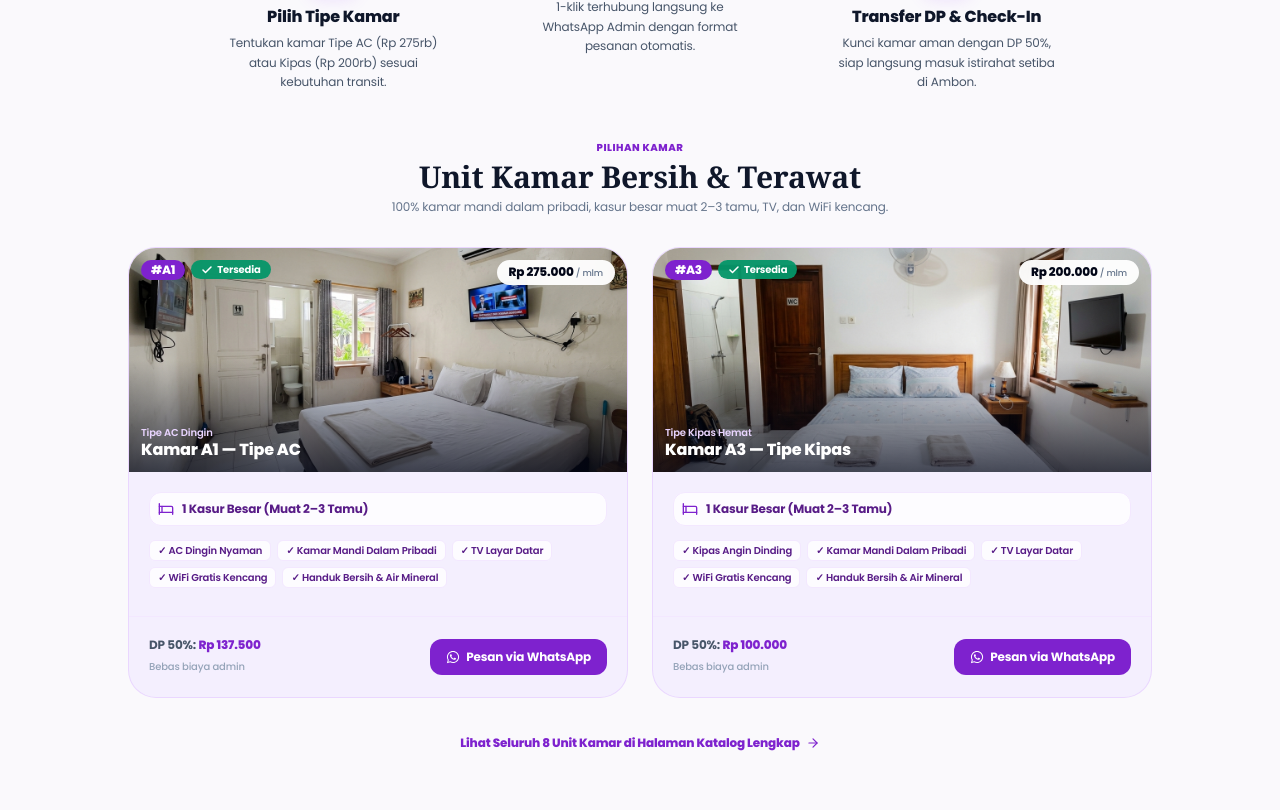
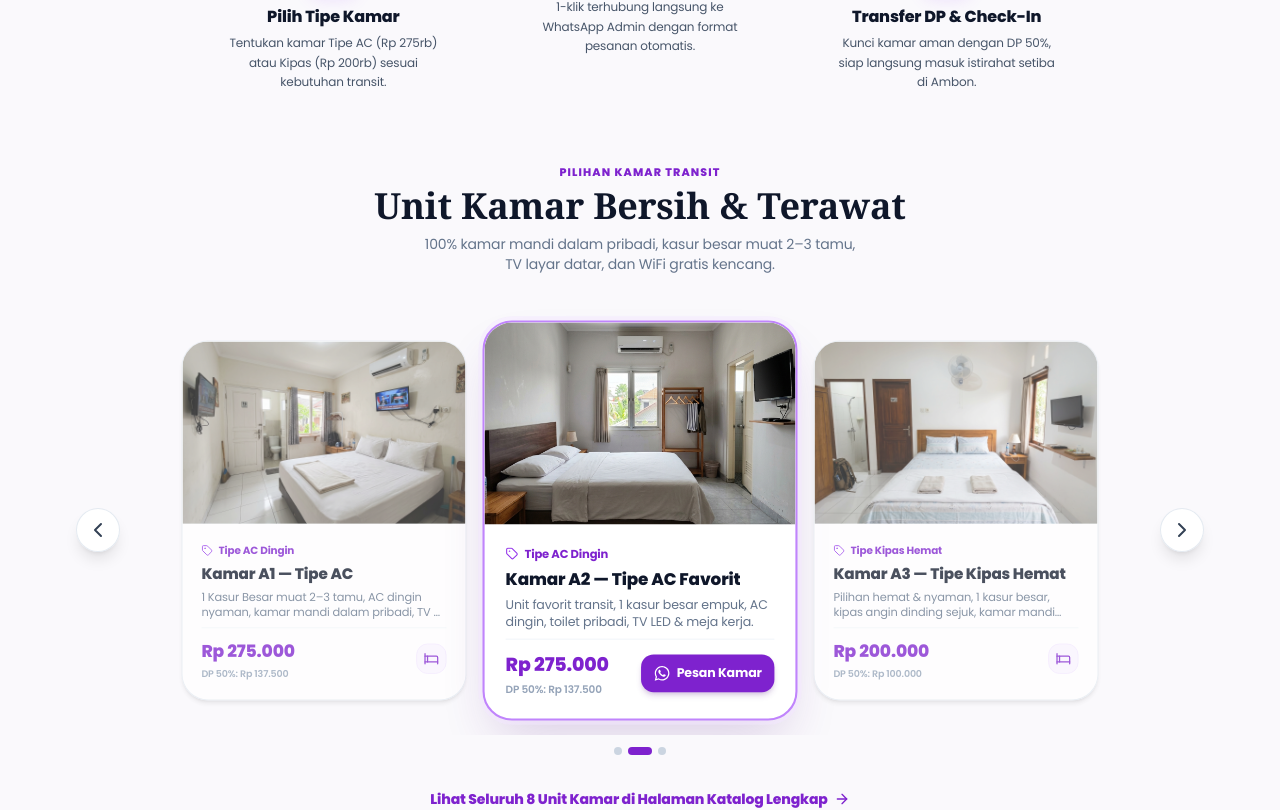
Before and after one commit to ilsetiawan1/penginapan-annisa, a Next.js app in the folder apps/web/: page / in a window 1280 px wide. Shown: the part 1094-1904 px from the top of the page. Built offline with nearby package versions, Linux system fonts and the light colour scheme.

Commit message:
feat(home): convert rooms preview into 3D cover flow slider displaying 3 rooms with 2nd room default centered highlight, matching souvenir card aesthetics

```diff
--- a/apps/web/src/features/public/home/components/home-rooms-preview.tsx
+++ b/apps/web/src/features/public/home/components/home-rooms-preview.tsx
@@ -1,185 +1,242 @@
-import { ArrowRight, Bed, Check } from "lucide-react";
+"use client";
+
+import {
+  ArrowRight,
+  Bed,
+  ChevronLeft,
+  ChevronRight,
+  Sparkles,
+  Tag,
+} from "lucide-react";
 import Image from "next/image";
 import Link from "next/link";
+import { useState } from "react";
 import { FaWhatsapp } from "react-icons/fa6";
 import { Button } from "../../../../components/ui/button";
 import { getRoomBookingWhatsAppUrl } from "../../../../lib/whatsapp";
 
-interface RoomItem {
+interface FeaturedRoom {
   id: string;
-  number: string;
   name: string;
-  type: "ac" | "kipas";
   typeLabel: string;
   price: string;
+  priceNum: number;
   dp: string;
-  bed: string;
-  capacity: string;
-  facilities: string[];
+  desc: string;
   image: string;
 }
 
-const FEATURED_ROOMS: RoomItem[] = [
+const FEATURED_ROOMS_COLLECTION: FeaturedRoom[] = [
   {
     id: "A1",
-    number: "01",
     name: "Kamar A1 — Tipe AC",
-    type: "ac",
     typeLabel: "Tipe AC Dingin",
-    price: "275.000",
-    dp: "137.500",
-    bed: "1 Kasur Besar (Muat 2–3 Tamu)",
-    capacity: "2–3 Orang",
-    facilities: [
-      "AC Dingin Nyaman",
-      "Kamar Mandi Dalam Pribadi",
-      "TV Layar Datar",
-      "WiFi Gratis Kencang",
-      "Handuk Bersih & Air Mineral",
-    ],
+    price: "Rp 275.000",
+    priceNum: 275000,
+    dp: "Rp 137.500",
+    desc: "1 Kasur Besar muat 2–3 tamu, AC dingin nyaman, kamar mandi dalam pribadi, TV & WiFi kencang.",
     image: "/rooms/room-ac-101.jpg",
   },
   {
+    id: "A2",
+    name: "Kamar A2 — Tipe AC Favorit",
+    typeLabel: "Tipe AC Dingin",
+    price: "Rp 275.000",
+    priceNum: 275000,
+    dp: "Rp 137.500",
+    desc: "Unit favorit transit, 1 kasur besar empuk, AC dingin, toilet pribadi, TV LED & meja kerja.",
+    image: "/rooms/room-ac-102.jpg",
+  },
+  {
     id: "A3",
-    number: "02",
-    name: "Kamar A3 — Tipe Kipas",
-    type: "kipas",
+    name: "Kamar A3 — Tipe Kipas Hemat",
     typeLabel: "Tipe Kipas Hemat",
-    price: "200.000",
-    dp: "100.000",
-    bed: "1 Kasur Besar (Muat 2–3 Tamu)",
-    capacity: "2–3 Orang",
-    facilities: [
-      "Kipas Angin Dinding",
-      "Kamar Mandi Dalam Pribadi",
-      "TV Layar Datar",
-      "WiFi Gratis Kencang",
-      "Handuk Bersih & Air Mineral",
-    ],
+    price: "Rp 200.000",
+    priceNum: 200000,
+    dp: "Rp 100.000",
+    desc: "Pilihan hemat & nyaman, 1 kasur besar, kipas angin dinding sejuk, kamar mandi dalam & WiFi.",
     image: "/rooms/room-kipas-201.jpg",
   },
 ];
 
 export function HomeRoomsPreview() {
+  // Default urutan kedua (Index 1: Kamar A2 Favorit) berada di tengah & ter-highlight
+  const [activeIndex, setActiveIndex] = useState<number>(1);
+
+  const handlePrev = () => {
+    setActiveIndex((prev) => (prev === 0 ? FEATURED_ROOMS_COLLECTION.length - 1 : prev - 1));
+  };
+
+  const handleNext = () => {
+    setActiveIndex((prev) => (prev === FEATURED_ROOMS_COLLECTION.length - 1 ? 0 : prev + 1));
+  };
+
   return (
-    <div className="w-full">
-      {/* Centered Section Header */}
-      <div className="text-center max-w-xl mx-auto mb-6 sm:mb-8">
-        <span className="text-[10px] font-extrabold uppercase tracking-wider text-purple-700 block mb-1">
-          PILIHAN KAMAR
+    <div className="w-full relative overflow-hidden py-4 sm:py-6">
+      {/* Centered Section Header dengan Font Serif Georgia */}
+      <div className="text-center max-w-xl mx-auto mb-6 sm:mb-8 px-4">
+        <span className="text-[11px] font-black uppercase tracking-widest text-purple-700 block mb-1.5">
+          PILIHAN KAMAR TRANSIT
         </span>
-        <h2 className="text-xl sm:text-3xl font-serif font-black text-slate-900 leading-tight">
+        <h2 className="text-2xl sm:text-3xl lg:text-4xl font-serif font-black text-slate-900 leading-tight">
           Unit Kamar Bersih &amp; Terawat
         </h2>
-        <p className="text-xs text-slate-500 mt-1">
-          100% kamar mandi dalam pribadi, kasur besar muat 2–3 tamu, TV, dan WiFi kencang.
+        <p className="text-xs sm:text-sm text-slate-500 mt-2 max-w-md mx-auto leading-relaxed">
+          100% kamar mandi dalam pribadi, kasur besar muat 2–3 tamu, TV layar datar, dan WiFi gratis
+          kencang.
         </p>
       </div>
 
-      {/* 2-Card Grid Layout (Direct 2 Cards on Desktop & Tablet) */}
-      <div className="grid grid-cols-1 md:grid-cols-2 gap-5 sm:gap-6 max-w-5xl mx-auto">
-        {FEATURED_ROOMS.map((room) => (
+      {/* 3D Smooth Sliding Carousel Track (Serasi dengan Oleh-Oleh) */}
+      <div className="relative max-w-6xl mx-auto px-4 sm:px-12">
+        {/* Tombol Navigasi Kiri */}
+        <button
+          type="button"
+          onClick={handlePrev}
+          aria-label="Kamar Sebelumnya"
+          className="absolute left-1 sm:left-3 top-1/2 -translate-y-1/2 z-30 w-10 h-10 sm:w-11 sm:h-11 rounded-full bg-white/95 backdrop-blur-md border border-slate-200/90 text-slate-700 hover:text-purple-700 hover:scale-110 shadow-lg flex items-center justify-center transition-all cursor-pointer"
+        >
+          <ChevronLeft className="w-5 h-5 sm:w-6 sm:h-6" />
+        </button>
+
+        {/* Tombol Navigasi Kanan */}
+        <button
+          type="button"
+          onClick={handleNext}
+          aria-label="Kamar Berikutnya"
+          className="absolute right-1 sm:right-3 top-1/2 -translate-y-1/2 z-30 w-10 h-10 sm:w-11 sm:h-11 rounded-full bg-white/95 backdrop-blur-md border border-slate-200/90 text-slate-700 hover:text-purple-700 hover:scale-110 shadow-lg flex items-center justify-center transition-all cursor-pointer"
+        >
+          <ChevronRight className="w-5 h-5 sm:w-6 sm:h-6" />
+        </button>
+
+        {/* Viewport Track (Translasi Berbasis Lebar Tetap = Nol Glitch) */}
+        <div className="overflow-hidden w-full py-6">
+          <div
+            className="flex items-center justify-center transition-transform duration-500 ease-[cubic-bezier(0.25,1,0.5,1)] will-change-transform"
+            style={{
+              transform: `translateX(calc(${(1 - activeIndex) * 316}px))`,
+            }}
+          >
+            {FEATURED_ROOMS_COLLECTION.map((room, idx) => {
+              const isCenter = idx === activeIndex;
+              const distance = Math.abs(idx - activeIndex);
+
+              return (
                 <div
                   key={room.id}
-            className="bg-[#f4effe] hover:bg-[#f1eaff] rounded-3xl border border-purple-200/90 hover:border-purple-300 shadow-2xs hover:shadow-lg transition-all overflow-hidden flex flex-col justify-between"
+                  onClick={() => setActiveIndex(idx)}
+                  className="w-[280px] sm:w-[300px] shrink-0 mx-2 select-none cursor-pointer"
                 >
-            <div>
-              {/* Photo Banner */}
-              <div className="relative h-48 sm:h-56 w-full bg-slate-100 overflow-hidden">
+                  <div
+                    className={`rounded-3xl overflow-hidden flex flex-col justify-between transition-all duration-500 ease-[cubic-bezier(0.25,1,0.5,1)] ${
+                      isCenter
+                        ? "bg-white border-2 border-purple-400 shadow-2xl shadow-purple-900/20 scale-100 sm:scale-105 opacity-100 ring-4 ring-purple-100/50"
+                        : distance === 1
+                          ? "bg-white/95 border border-slate-200/90 shadow-md scale-95 opacity-75 hover:opacity-95"
+                          : "bg-white/80 border border-slate-200/60 shadow-xs scale-90 opacity-40 hover:opacity-70"
+                    }`}
+                  >
+                    {/* Foto Kamar Bersih & Luas */}
+                    <div className="relative h-44 sm:h-48 w-full bg-slate-100 overflow-hidden">
                       <Image
                         src={room.image}
                         alt={room.name}
                         fill
-                  className="object-cover transition-transform duration-500 hover:scale-105"
+                        className={`object-cover transition-transform duration-700 ${
+                          isCenter ? "scale-105" : "scale-100"
+                        }`}
                       />
-                <div className="absolute inset-0 bg-gradient-to-t from-slate-950/70 via-transparent to-transparent" />
+                    </div>
 
-                {/* Badges */}
-                <div className="absolute top-3 left-3 flex items-center gap-1.5">
-                  <span className="bg-purple-700 text-white px-2.5 py-0.5 rounded-full text-xs font-black shadow-xs">
-                    #{room.id}
+                    {/* Body Info */}
+                    <div className="p-4 sm:p-5 text-left flex-1 flex flex-col justify-between space-y-2">
+                      <div>
+                        {/* Kategori Tipe Kamar */}
+                        <div className="flex items-center gap-1.5 text-purple-700 font-bold text-[11px] mb-1">
+                          <Tag className="w-3 h-3 text-purple-600 shrink-0" />
+                          <span className="truncate">{room.typeLabel}</span>
+                        </div>
+
+                        {/* Nama Kamar (Poppins Font) */}
+                        <h3 className="font-extrabold text-sm sm:text-base text-slate-900 leading-snug line-clamp-1">
+                          {room.name}
+                        </h3>
+
+                        {/* Deskripsi Singkat */}
+                        <p className="text-[11px] sm:text-xs text-slate-500 line-clamp-2 leading-relaxed mt-1">
+                          {room.desc}
+                        </p>
+                      </div>
+
+                      {/* Baris Harga & Aksi WhatsApp */}
+                      <div className="pt-2.5 border-t border-slate-100 mt-2 flex items-center justify-between gap-2">
+                        <div>
+                          <span className="text-base sm:text-lg font-black text-purple-700 leading-none block">
+                            {room.price}
                           </span>
-                  <span className="bg-emerald-600/95 text-white px-2.5 py-0.5 rounded-full text-[10px] font-bold shadow-xs flex items-center gap-1">
-                    <Check className="w-3 h-3 stroke-[3]" />
-                    <span>Tersedia</span>
+                          <span className="text-[10px] text-slate-400 font-semibold mt-0.5 block">
+                            DP 50%: {room.dp}
                           </span>
                         </div>
 
-                <div className="absolute top-3 right-3 bg-white/95 backdrop-blur-md px-3 py-1 rounded-full text-slate-950 font-black text-xs shadow-xs">
-                  Rp {room.price}{" "}
-                  <span className="text-[9px] font-medium text-slate-500">/ mlm</span>
-                </div>
-
-                <div className="absolute bottom-3 left-3 text-white">
-                  <span className="text-[10px] text-purple-200 font-semibold block leading-none mb-0.5">
-                    {room.typeLabel}
-                  </span>
-                  <h3 className="font-extrabold text-base text-white leading-tight drop-shadow-xs">
-                    {room.name}
-                  </h3>
-                </div>
-              </div>
-
-              {/* Card Body */}
-              <div className="p-4 sm:p-5 space-y-3">
-                <div className="flex items-center gap-2 text-xs text-purple-900 font-bold bg-white/85 p-2 rounded-xl border border-purple-100">
-                  <Bed className="w-4 h-4 text-purple-700 shrink-0" />
-                  <span>{room.bed}</span>
-                </div>
-
-                {/* Facility Tags */}
-                <div className="flex flex-wrap gap-1.5 pt-0.5">
-                  {room.facilities.map((fac) => (
-                    <span
-                      key={fac}
-                      className="text-[10px] font-semibold text-purple-900 bg-white/85 border border-purple-100 px-2 py-0.5 rounded-md"
-                    >
-                      ✓ {fac}
-                    </span>
-                  ))}
-                </div>
-              </div>
-            </div>
-
-            {/* Bottom Footer & Action */}
-            <div className="p-4 sm:p-5 pt-0 border-t border-purple-100/90 mt-2 flex items-center justify-between gap-3">
-              <div>
-                <span className="text-xs text-slate-600 font-bold block">
-                  DP 50%: <strong className="text-purple-700">Rp {room.dp}</strong>
-                </span>
-                <span className="text-[10px] text-slate-400 font-medium">Bebas biaya admin</span>
-              </div>
-
+                        {isCenter ? (
                           <Button
                             asChild
-                className="rounded-xl bg-purple-700 hover:bg-purple-800 text-white font-bold text-xs h-9 px-4 gap-1.5 shadow-xs transition-all cursor-pointer"
+                            className="rounded-xl bg-purple-700 hover:bg-purple-800 text-white font-bold text-xs h-9 px-3 gap-1.5 shadow-md shadow-purple-900/20 cursor-pointer shrink-0"
                           >
                             <a
                               href={getRoomBookingWhatsAppUrl({
                                 roomNumber: room.id,
                                 roomName: room.name,
-                    price: room.price,
+                                price: room.price.replace("Rp ", ""),
                               })}
                               target="_blank"
                               rel="noreferrer"
                             >
-                  <FaWhatsapp className="w-3.5 h-3.5" />
-                  <span>Pesan via WhatsApp</span>
+                              <FaWhatsapp className="w-4 h-4" />
+                              <span>Pesan Kamar</span>
                             </a>
                           </Button>
+                        ) : (
+                          <div className="w-8 h-8 rounded-xl bg-purple-50 border border-purple-100 flex items-center justify-center text-purple-700 shrink-0">
+                            <Bed className="w-4 h-4" />
+                          </div>
+                        )}
                       </div>
                     </div>
+                  </div>
+                </div>
+              );
+            })}
+          </div>
+        </div>
+
+        {/* Pagination Dots Slider Indicator (3 Dots) */}
+        <div className="flex items-center justify-center gap-1.5 mt-2 sm:mt-3">
+          {FEATURED_ROOMS_COLLECTION.map((room, idx) => (
+            <button
+              key={room.id}
+              type="button"
+              onClick={() => setActiveIndex(idx)}
+              aria-label={`Lihat ${room.name}`}
+              className={`transition-all duration-300 rounded-full cursor-pointer ${
+                idx === activeIndex
+                  ? "w-6 h-2 bg-purple-700 shadow-xs"
+                  : "w-2 h-2 bg-slate-300 hover:bg-slate-400"
+              }`}
+            />
           ))}
         </div>
+      </div>
 
-      {/* Bottom Link to Full Catalog */}
+      {/* Link ke Katalog Lengkap */}
       <div className="text-center mt-6 sm:mt-8">
         <Link
           href="/kamar"
-          className="inline-flex items-center gap-1.5 text-xs font-extrabold text-purple-700 hover:text-purple-900 hover:underline transition"
+          className="inline-flex items-center gap-1.5 text-xs sm:text-sm font-extrabold text-purple-700 hover:text-purple-900 hover:underline transition"
         >
           <span>Lihat Seluruh 8 Unit Kamar di Halaman Katalog Lengkap</span>
-          <ArrowRight className="w-3.5 h-3.5" />
+          <ArrowRight className="w-4 h-4" />
         </Link>
       </div>
     </div>
```
Lines whose indentation alone changed are shown as unchanged.
